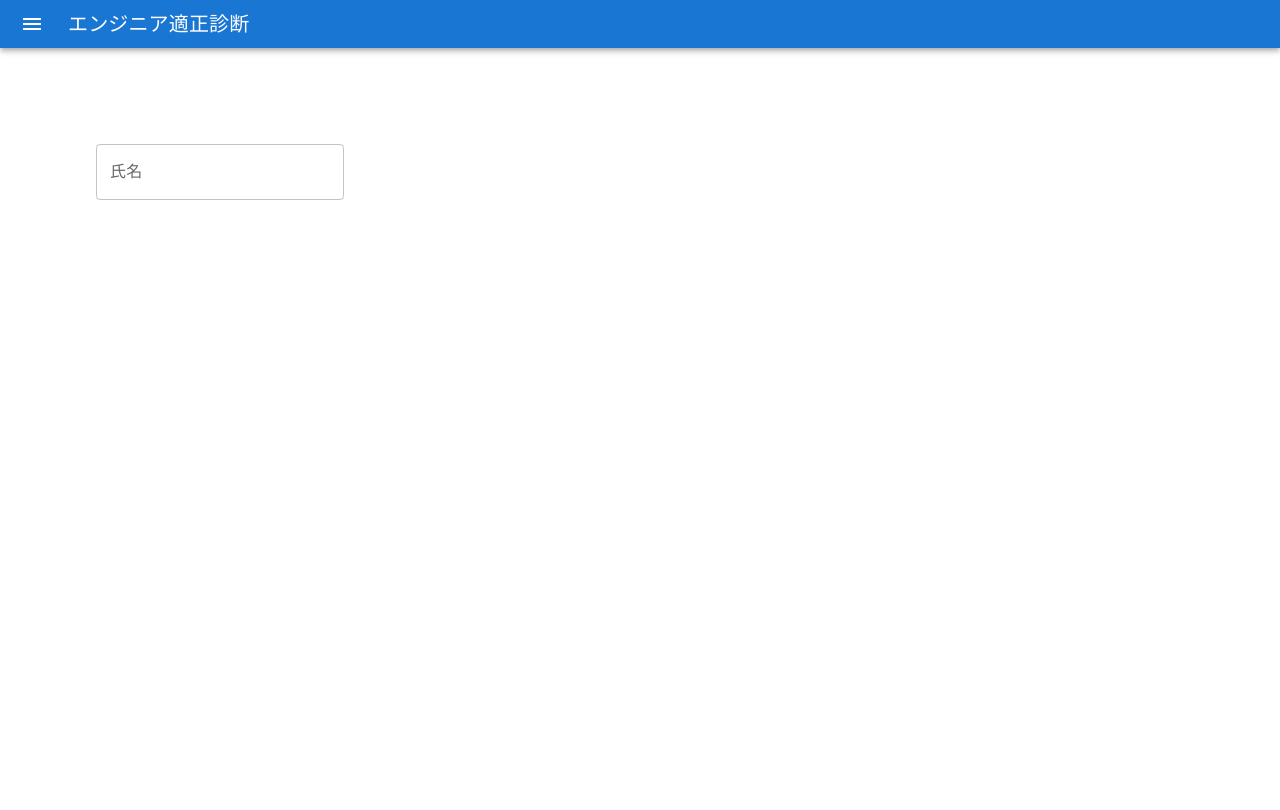
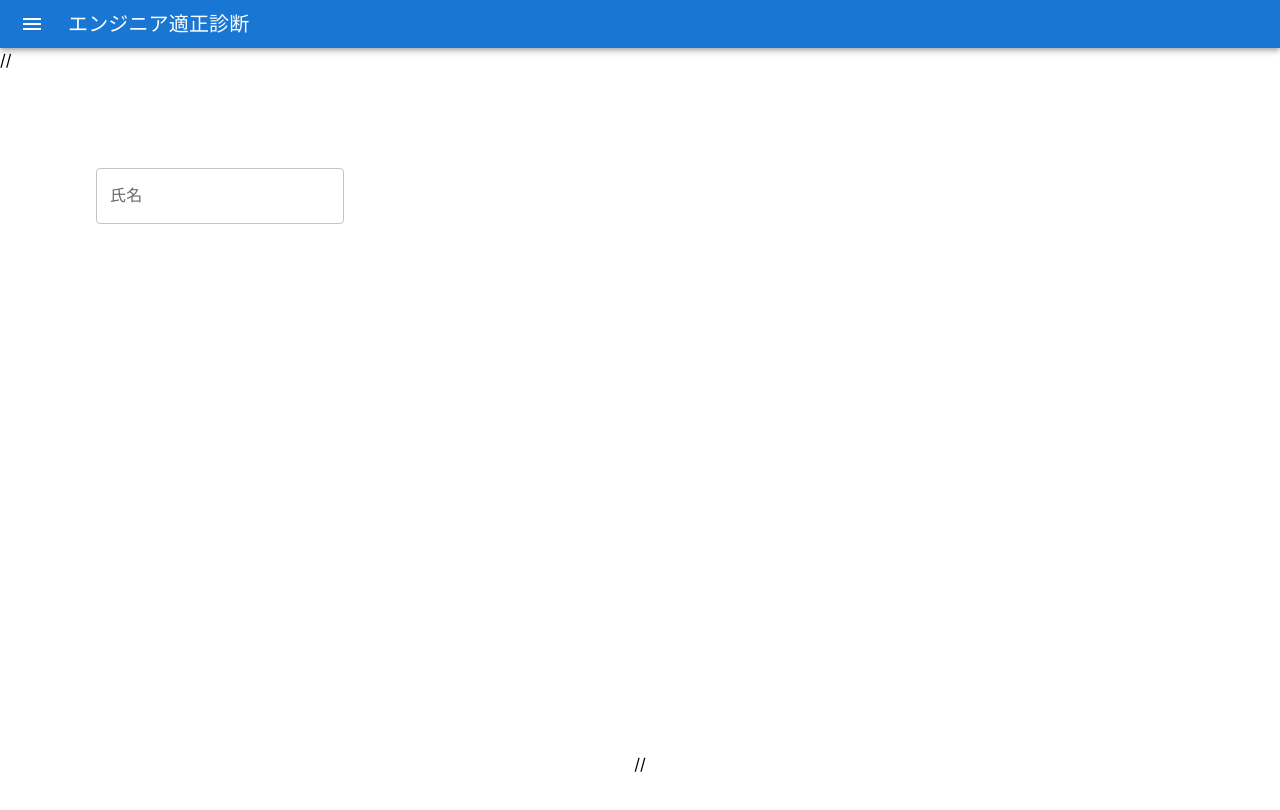
Before and after one commit to shu0603n/tekisei-shindan, a Next.js app: page / in a window 1280 px wide. Shown: the top 810 px of the page. Built offline with nearby package versions, Linux system fonts and the light colour scheme.

Commit message:
page.tsx を更新

```diff
--- a/app/page.tsx
+++ b/app/page.tsx
@@ -513,7 +513,7 @@
           </Typography>
         </Toolbar>
       </AppBar>
-      <main className="flex min-h-screen flex-col items-center justify-between p-24">
+      //<main className="flex min-h-screen flex-col items-center justify-between p-24">
         <Grid container spacing={3}>
           <Grid item xs={12}>
             <TextField id="name" label="氏名" variant="outlined" value={name} onChange={(event)=>{setName(event.target.value)}} />
@@ -579,7 +579,7 @@
           </>
           }
         </Grid>
-      </main>
+      //</main>
     </>
   );
 }
```
